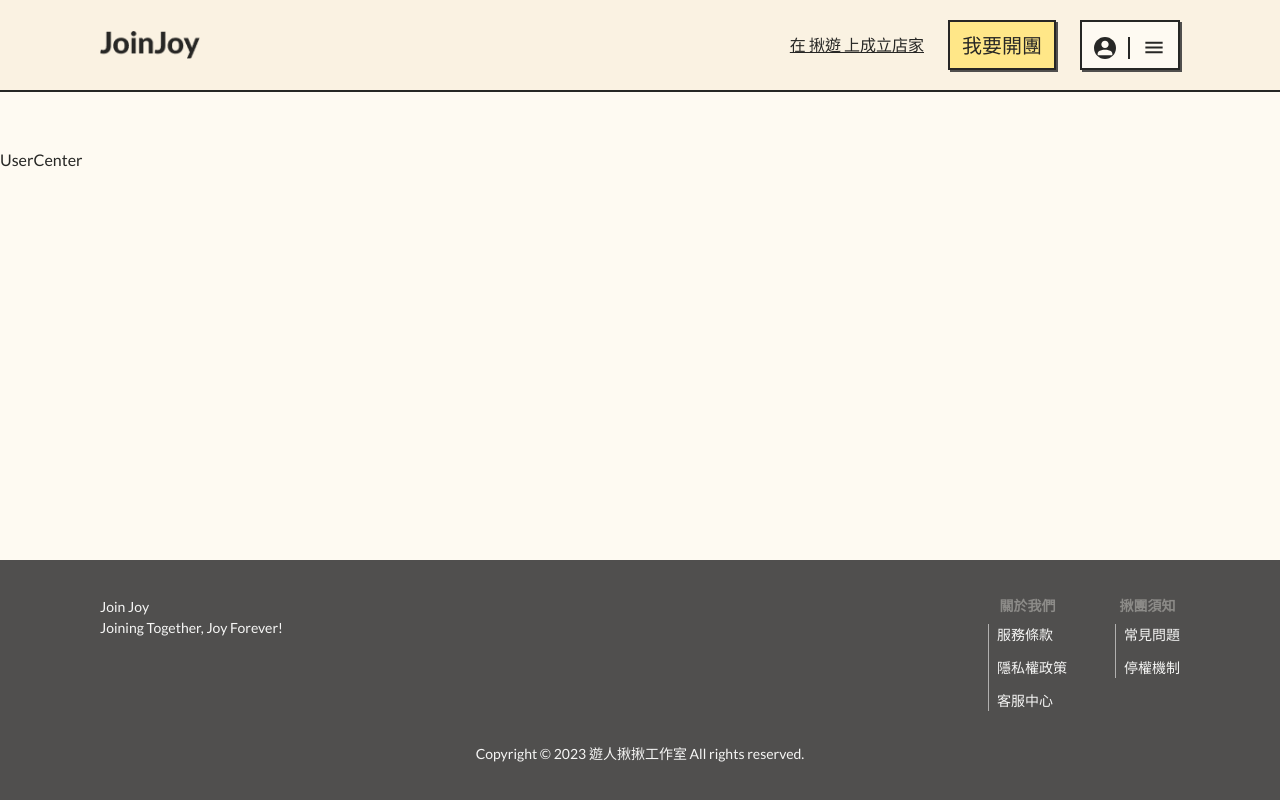
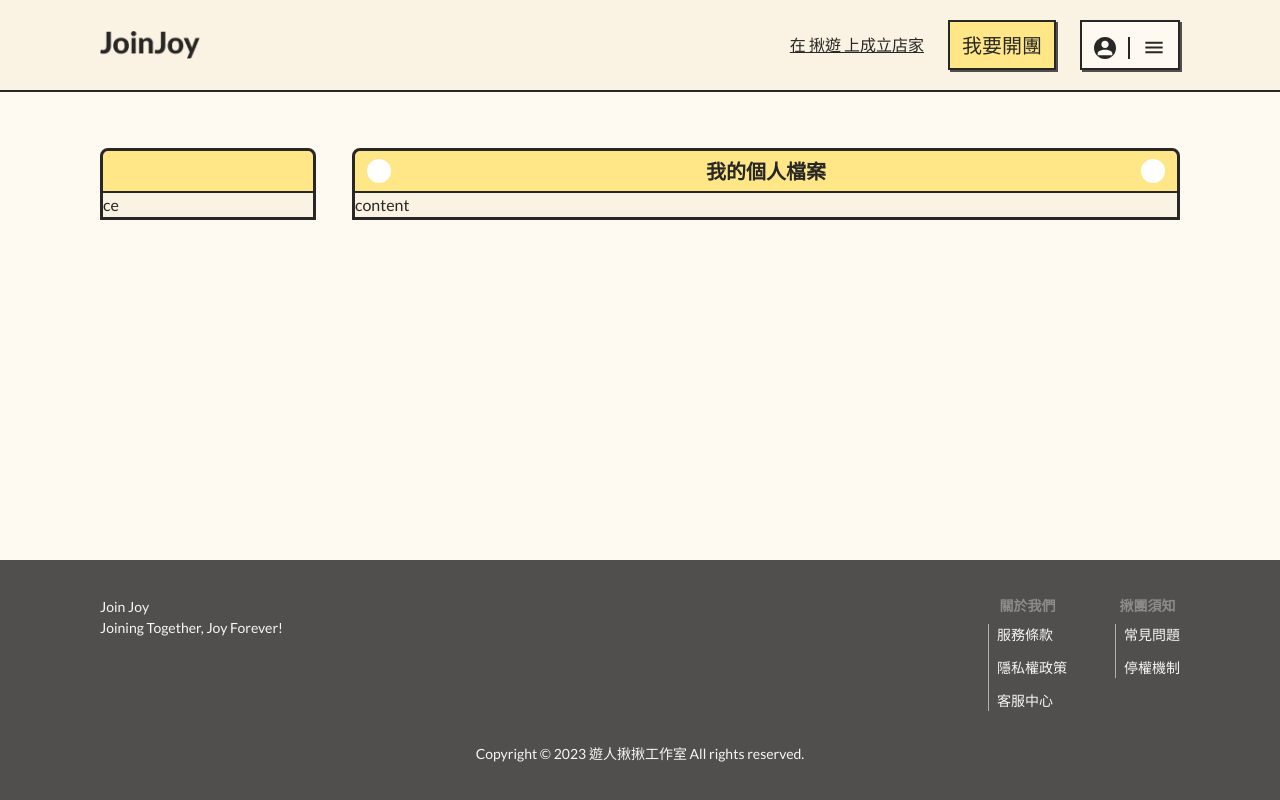
Before and after one commit to star82620/join-joy, a Next.js app: page /user-center in a window 1280 px wide. Built offline with nearby package versions, Linux system fonts and the light colour scheme.

Commit message:
feature- create ProfileImg component

```diff
--- a/common/components/ModalWrapper/index.tsx
+++ b/common/components/ModalWrapper/index.tsx
@@ -22,7 +22,7 @@ export default function ModalWrapper({
         <h2
           className={`w-full text-center font-semibold ${
             isSecondary ? "text-lg" : "text-xl"
-          } md:text-lg`}
+          } md:text-lg h-6`}
         >
           {title}
         </h2>
--- /dev/null
+++ b/common/components/ProfileImg/data.tsx
@@ -0,0 +1,6 @@
+export type ProfileImgProps = {
+  profileName: string;
+  img: string;
+  widthStyle: string;
+  heightStyle: string;
+};
--- /dev/null
+++ b/common/components/ProfileImg/index.tsx
@@ -0,0 +1,24 @@
+import React from "react";
+import Image from "next/image";
+import { ProfileImgProps } from "./data";
+
+export default function ProfileImg({
+  img,
+  profileName,
+  widthStyle,
+  heightStyle,
+}: ProfileImgProps) {
+  return (
+    <div
+      className={`relative rounded-full border-2 border-white outline outline-2
+  outline-gray-950 ${widthStyle} ${heightStyle}`}
+    >
+      <Image
+        src={img}
+        alt={profileName}
+        fill
+        className="object-contain rounded-full"
+      />
+    </div>
+  );
+}
--- a/modules/UserCenter/index.tsx
+++ b/modules/UserCenter/index.tsx
@@ -1,5 +1,19 @@
+import ModalWrapper from "@/common/components/ModalWrapper";
 import React from "react";
 
 export default function UserCenter() {
-  return <div>UserCenter</div>;
+  return (
+    <div className="container flex items-start gap-9">
+      <div className="w-[216px]">
+        <ModalWrapper title="" layout="secondary">
+          ce
+        </ModalWrapper>
+      </div>
+      <div className="grow">
+        <ModalWrapper title="我的個人檔案" layout="primary">
+          content
+        </ModalWrapper>
+      </div>
+    </div>
+  );
 }
```
